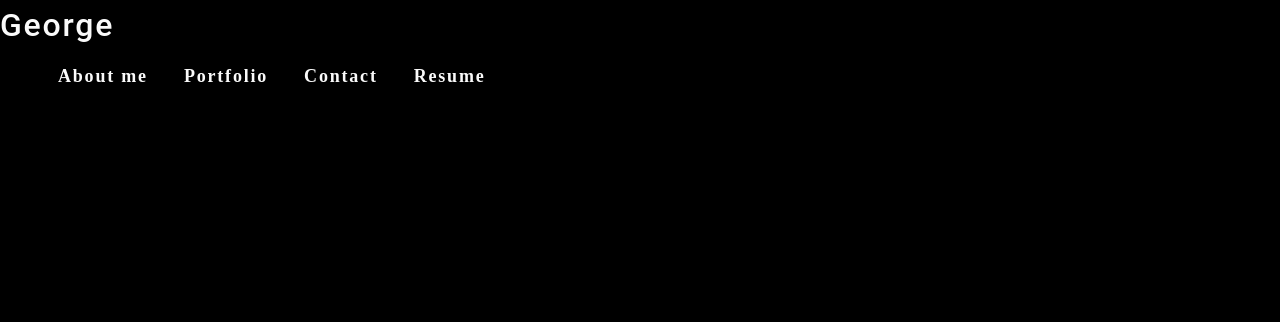
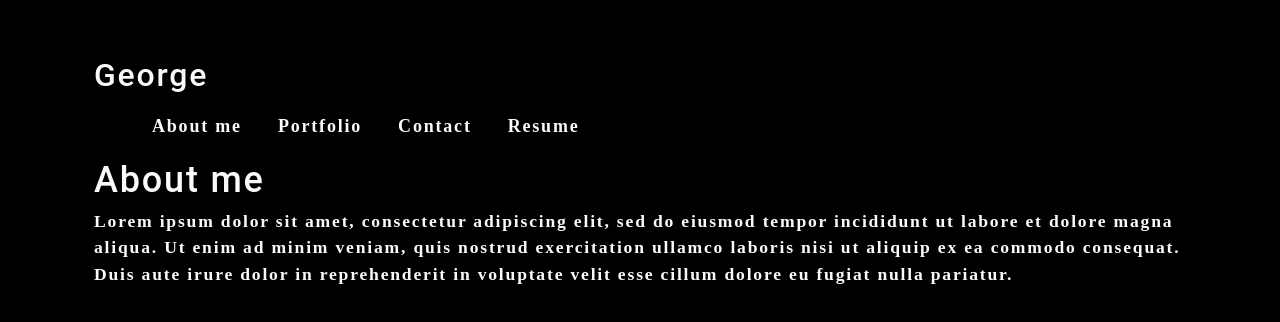
Before and after one commit to georgedmendoza/react-portfolio, a React (Create React App) app: page / in a window 1280 px wide. Shown: the top 322 px of the page. Built offline with nearby package versions, Linux system fonts and the light colour scheme.

Commit message:
got about me section to display

```diff
--- a/src/App.js
+++ b/src/App.js
@@ -1,19 +1,17 @@
 // import logo from './logo.svg';
-import { useState } from 'react';
+// import { useState } from 'react';
 import './App.css';
-// import Header from './components/Header';
-import Nav from './components/Nav';
+import Header from './components/Header';
 
 function App() {
-  const [selection] = useState(['About me','Portfolio','Contact','Resume'])
+
+
 
   return (
     <div>
-      <Nav
-      selection={selection}
-      ></Nav>
+
       <main>
-        {/* <Header></Header> */}
+        <Header></Header>
       </main>
     </div>
   );
--- /dev/null
+++ b/src/components/About/index.js
@@ -0,0 +1,20 @@
+import React from 'react';
+// import coverImage from '../../assets/cover/background.png';
+
+function About() {
+    return(
+        <section>
+            <h1>About me</h1>
+            <p>
+            Lorem ipsum dolor sit amet, consectetur adipiscing elit, sed do
+            eiusmod tempor incididunt ut labore et dolore magna aliqua.
+            Ut enim ad minim veniam, quis nostrud exercitation ullamco laboris
+            nisi ut aliquip ex ea commodo consequat. Duis aute irure dolor in
+            reprehenderit in voluptate velit esse cillum dolore eu fugiat
+            nulla pariatur.
+            </p>
+        </section>
+    );
+}
+
+export default About;
--- a/src/components/Header/index.js
+++ b/src/components/Header/index.js
@@ -1,11 +1,44 @@
-import React from 'react';
-import coverImage from '../../assets/cover/background.png'
+import React, { useState } from 'react';
+// import coverImage from '../../assets/cover/background.png'
+import Nav from '../Nav';
+import About from '../About';
 
 function Header() {
+    // to change what page is being viewed
+    const renderSwtich = (params) =>{
+        switch(params) {
+            case 'About me':
+            return <About></About>;
+            // case 'Portfolio':
+            // return <Portfolio></Portfolio>;
+            // case 'Contact':
+            // return <Contact></Contact>;
+            // case 'Resume':
+            // return <Resume></Resume>
+            default:
+                return <About></About>;
+        }
+
+    }
+
+    const [tab] = useState(['About me','Portfolio','Contact','Resume']);
+
+    // what is selected
+    const [currentTab, setCurrentTab] = useState(tab[0])
+    // determine what will be siplayed
+    // const [contactSelected, setContactSelected] = useState(false);
+
     return(
         <section>
-            <h1>Hello</h1>
-            <img src={coverImage} style={{ width: '100%' }} alt='cover' />
+            <Nav
+                tab={tab}
+                setCurrentTab={setCurrentTab}
+                currentTab={currentTab}
+            ></Nav>
+            <div>
+                { renderSwtich()}
+            </div>
+
         </section>
     )
 }
--- a/src/components/Nav/index.js
+++ b/src/components/Nav/index.js
@@ -3,7 +3,7 @@ import React from 'react';
 // import { capitalizeFirstLetter } from '../../utils/helpers';
 
 function Nav(props) {
-    const {selection} = props;
+    const {tab} = props;
 
     // useEffect(() => {
     //     document.title = capitalizeFirstLetter(tabOptions)
@@ -15,13 +15,13 @@ function Nav(props) {
 
             <nav>
                 <ul className='flex-row'>
-                    {selection.map((tab) => (
+                    {tab.map((selection) => (
                         <li className='mx-2 navActive' key={tab}>
-                            <a href={`#${tab}`} >
+                            <a href={`#${selection}`} >
                                 {/* <span onClick={() => {
 
                                 }}></span> */}
-                                {tab}
+                                {selection}
                             </a>
                         </li>
                     ))}
```
